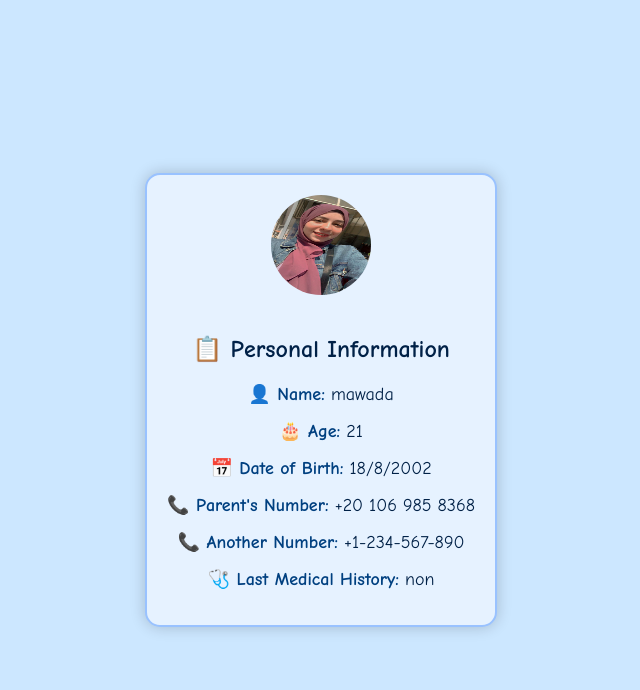
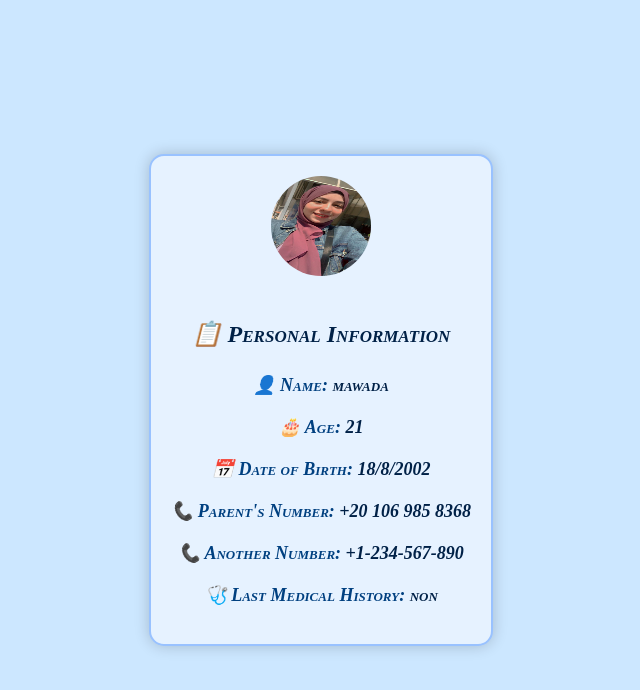
Before and after one commit to mayar2213/Hanin, a plain HTML site: page index.html in a window 1280 px wide. Shown: the whole page, without its empty margins (319-959 px from the left). Drawn offline with Linux system fonts and the light colour scheme.

Commit message:
Update index.html

```diff
--- a/index.html
+++ b/index.html
@@ -5,8 +5,10 @@
     <title>Information Page</title>
     <style>
         body {
-            font-family: 'Comic Sans MS', cursive, sans-serif;
-            margin: 0;
+font-variant: small-caps;
+        font-style: italic;
+            font-weight: bold;
+    line-height: 1.5;            margin: 0;
             display: flex;
             justify-content: center;
             align-items: center;
```
